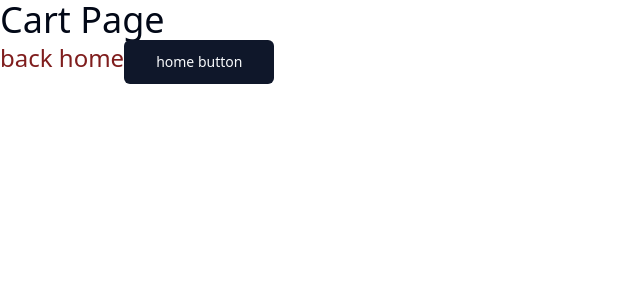
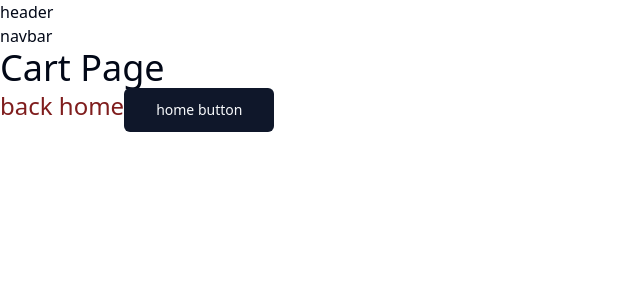
Before and after one commit to kimamovic21/udemy-practical-typescript-course-johnsmilga, a React (Vite) app in the folder 03-store-project/: page /cart in a window 1280 px wide. Shown: the top 300 px of the page, without its empty margins (0-640 px from the left). Built offline with nearby package versions, Linux system fonts and the light colour scheme.

Commit message:
134. Outlet Component - Shared Layout
-u komponenti App.tsx kreirane objekt rute za komponente
-u komponentu HomeLayout.tsx dodana komponenta Outlet

```diff
--- a/03-store-project/src/App.tsx
+++ b/03-store-project/src/App.tsx
@@ -17,11 +17,45 @@
   const router = createBrowserRouter([
     {
       path: '/',
-      element: <Landing />,
+      element: <HomeLayout />,
+      children: [
+        {
+          index: true,
+          element: <Landing />,
+        },
+        {
+          path: 'products',
+          element: <Products />,
+        },
+        {
+          path: 'products/:id',
+          element: <SingleProduct />,
+        },
+        {
+          path: 'cart',
+          element: <Cart />,
+        },
+        {
+          path: 'about',
+          element: <About />
+        },
+        {
+          path: 'checkout',
+          element: <Checkout />,
+        },
+        {
+          path: 'orders',
+          element: <Orders />,
+        },
+      ],
     },
     {
-      path: '/cart',
-      element: <Cart />,
+      path: '/login',
+      element: <Login />,
+    },
+    {
+      path: '/register',
+      element: <Register />,
     },
   ])
 
--- a/03-store-project/src/pages/HomeLayout.tsx
+++ b/03-store-project/src/pages/HomeLayout.tsx
@@ -1,6 +1,12 @@
-function HomeLayout() {
+import { Outlet } from 'react-router-dom'
+
+const HomeLayout = () => {
   return (
-    <div>HomeLayout</div>
+    <>
+      <header>header</header>
+      <nav>navbar</nav>
+      <Outlet />
+    </>
   )
 }
 
```
Also changed, not shown: 1 other file (tests, documents, lock files or other folders).
